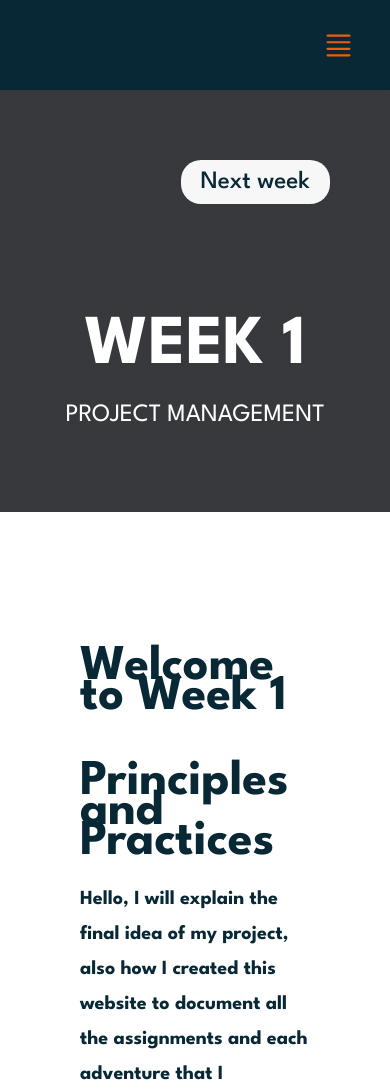
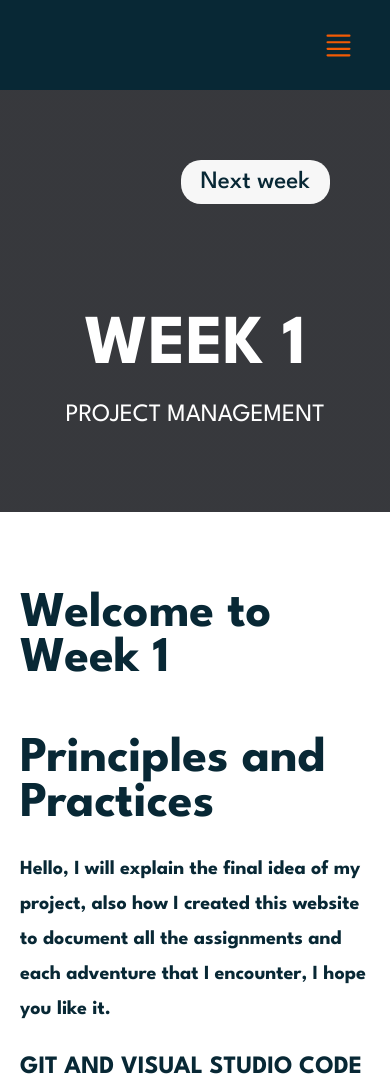
Before and after one commit to Luisillo98bc/alexisFabLab, a plain HTML site: page assigments/assigment1.html in a window 390 px wide. Shown: the top 1092 px of the page. Drawn offline with nearby package versions, Linux system fonts and the light colour scheme; a script that the page names is missing.

Commit message:
Update assigment1.css

```diff
--- a/assigments/assigment1.css
+++ b/assigments/assigment1.css
@@ -97,7 +97,7 @@ th {
 .parrafo{
 
 
-    padding: 20px 550px;
+    padding: 20px 580px;
     height: auto;
 
 }
@@ -245,10 +245,17 @@ iframe{
 }
 @media (max-width: 768px) {
     .parrafo{
-        padding: 80px;
+        padding: 20px;
 
     }
+    .parrafo h1 {
 
+
+        line-height: 45px;
+
+
+
+    }
     .parrafo img {
         width: 100%;
         margin: 10px 10px;
```
